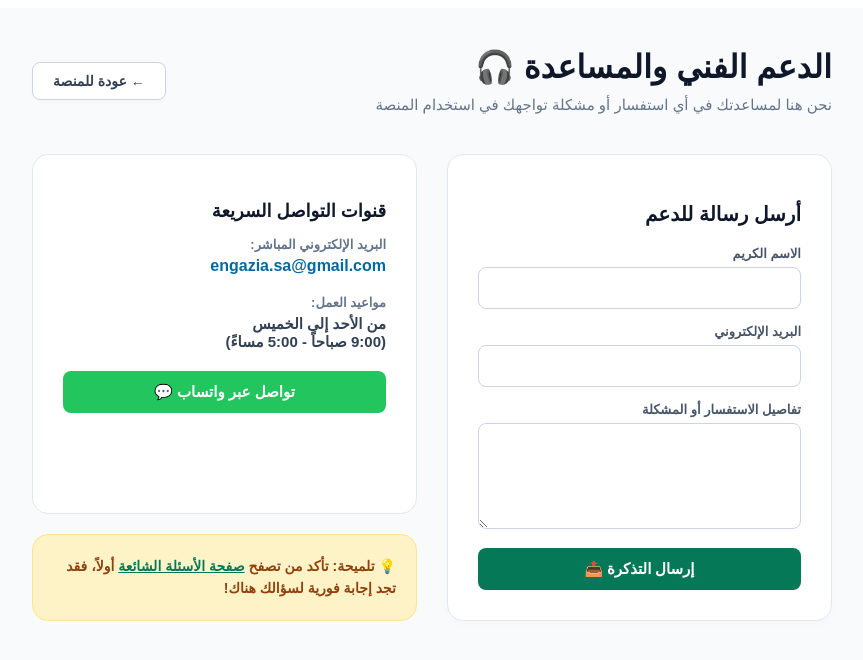
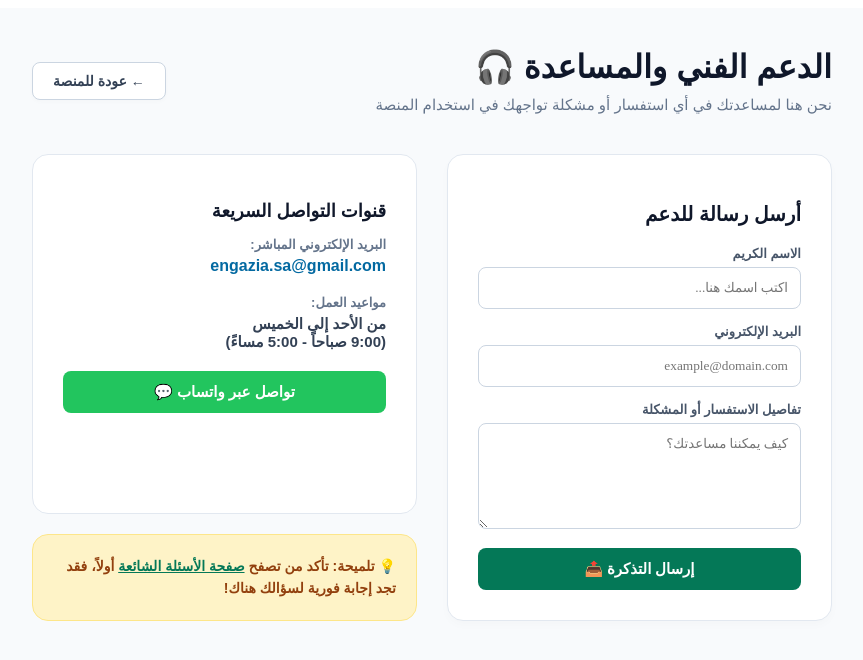
Before and after one commit to engaziasa-lang/engazia-app, a Next.js app: page /support/contact in a window 1280 px wide. Shown: the top 660 px of the page, without its empty margins (208-1071 px from the left). Built offline with nearby package versions, Linux system fonts and the light colour scheme.

Commit message:
Update page.tsx

```diff
--- a/app/support/contact/page.tsx
+++ b/app/support/contact/page.tsx
@@ -1,52 +1,9 @@
 'use client';
 
-import React, { useState } from 'react';
+import React from 'react';
 import Link from 'next/link';
 
 export default function ContactSupportPage() {
-  const [name, setName] = useState('');
-  const [email, setEmail] = useState('');
-  const [message, setMessage] = useState('');
-  const [isSubmitting, setIsSubmitting] = useState(false);
-
-  const handleSubmit = async (e: React.FormEvent) => {
-    e.preventDefault();
-    if (name && email && message) {
-      setIsSubmitting(true);
-
-      try {
-        // إرسال البيانات فعلياً إلى الإيميل باستخدام FormSubmit API
-        const response = await fetch("https://formsubmit.co/ajax/engazia.sa@gmail.com", {
-          method: "POST",
-          headers: {
-            'Content-Type': 'application/json',
-            'Accept': 'application/json'
-          },
-          body: JSON.stringify({
-            "الاسم": name,
-            "البريد الإلكتروني للعميل": email,
-            "تفاصيل المشكلة": message,
-            _subject: "🔥 تذكرة دعم فني جديدة - منصة إنجازيا", // عنوان الإيميل الذي سيصلك
-            _template: "table" // تنسيق الإيميل ليكون مرتباً في جدول
-          })
-        });
-
-        if (response.ok) {
-          alert('✅ تم إرسال رسالتك بنجاح! سيقوم فريق الدعم بالتواصل معك قريباً.');
-          setName('');
-          setEmail('');
-          setMessage('');
-        } else {
-          alert('❌ عذراً، حدث خطأ في الإرسال. يرجى المحاولة لاحقاً أو التواصل عبر الواتساب.');
-        }
-      } catch (error) {
-        alert('❌ عذراً، حدث خطأ في الاتصال. يرجى التأكد من اتصالك بالإنترنت.');
-      } finally {
-        setIsSubmitting(false);
-      }
-    }
-  };
-
   return (
     <div style={{ direction: 'rtl', fontFamily: 'Tajawal, sans-serif', backgroundColor: '#f8fafc', minHeight: '100vh', padding: '40px 20px' }}>
       <div style={{ maxWidth: '800px', margin: '0 auto' }}>
@@ -61,28 +18,36 @@ export default function ContactSupportPage() {
 
         <div style={{ display: 'grid', gridTemplateColumns: 'repeat(auto-fit, minmax(300px, 1fr))', gap: '30px' }}>
 
-          {/* نموذج المراسلة المربوط بالإيميل الحقيقي */}
+          {/* نموذج المراسلة المباشر (Native FormSubmit) */}
           <div style={{ background: '#fff', padding: '30px', borderRadius: '16px', boxShadow: '0 4px 10px rgba(0,0,0,0.02)', border: '1px solid #e2e8f0' }}>
             <h2 style={{ fontSize: '20px', fontWeight: 800, color: '#0f172a', marginBottom: '20px' }}>أرسل رسالة للدعم</h2>
-            <form onSubmit={handleSubmit} style={{ display: 'flex', flexDirection: 'column', gap: '15px' }}>
+
+            {/* تم تحويل النموذج للعمل المباشر بدون تعقيدات برمجية لضمان وصول الإيميل */}
+            <form action="https://formsubmit.co/engazia.sa@gmail.com" method="POST" style={{ display: 'flex', flexDirection: 'column', gap: '15px' }}>
+
+              {/* إعدادات مخفية لخدمة FormSubmit */}
+              <input type="hidden" name="_subject" value="🔥 تذكرة دعم فني جديدة - منصة إنجازيا" />
+              <input type="hidden" name="_captcha" value="false" />
+              <input type="hidden" name="_next" value="https://engazia-app.vercel.app/support/contact" />
+              <input type="hidden" name="_template" value="table" />
+
               <div>
                 <label style={{ display: 'block', fontSize: '13px', fontWeight: 700, color: '#475569', marginBottom: '6px' }}>الاسم الكريم</label>
-                <input type="text" required value={name} onChange={e => setName(e.target.value)} style={{ width: '100%', padding: '12px', borderRadius: '8px', border: '1px solid #cbd5e1', outline: 'none', fontFamily: 'Tajawal', boxSizing: 'border-box' }} />
+                <input type="text" name="الاسم" required placeholder="اكتب اسمك هنا..." style={{ width: '100%', padding: '12px', borderRadius: '8px', border: '1px solid #cbd5e1', outline: 'none', fontFamily: 'Tajawal', boxSizing: 'border-box' }} />
               </div>
+
               <div>
                 <label style={{ display: 'block', fontSize: '13px', fontWeight: 700, color: '#475569', marginBottom: '6px' }}>البريد الإلكتروني</label>
-                <input type="email" required value={email} onChange={e => setEmail(e.target.value)} dir="ltr" style={{ width: '100%', padding: '12px', borderRadius: '8px', border: '1px solid #cbd5e1', outline: 'none', fontFamily: 'Tajawal', textAlign: 'right', boxSizing: 'border-box' }} />
+                <input type="email" name="email" required placeholder="example@domain.com" dir="ltr" style={{ width: '100%', padding: '12px', borderRadius: '8px', border: '1px solid #cbd5e1', outline: 'none', fontFamily: 'Tajawal', textAlign: 'right', boxSizing: 'border-box' }} />
               </div>
+
               <div>
                 <label style={{ display: 'block', fontSize: '13px', fontWeight: 700, color: '#475569', marginBottom: '6px' }}>تفاصيل الاستفسار أو المشكلة</label>
-                <textarea required rows={5} value={message} onChange={e => setMessage(e.target.value)} style={{ width: '100%', padding: '12px', borderRadius: '8px', border: '1px solid #cbd5e1', outline: 'none', fontFamily: 'Tajawal', resize: 'vertical', boxSizing: 'border-box' }}></textarea>
+                <textarea name="الرسالة" required rows={5} placeholder="كيف يمكننا مساعدتك؟" style={{ width: '100%', padding: '12px', borderRadius: '8px', border: '1px solid #cbd5e1', outline: 'none', fontFamily: 'Tajawal', resize: 'vertical', boxSizing: 'border-box' }}></textarea>
               </div>
-              <button
-                type="submit"
-                disabled={isSubmitting}
-                style={{ background: isSubmitting ? '#94a3b8' : '#047857', color: '#fff', border: 'none', padding: '12px', borderRadius: '8px', fontWeight: 900, cursor: isSubmitting ? 'not-allowed' : 'pointer', fontSize: '15px', fontFamily: 'Tajawal', transition: 'background 0.3s' }}
-              >
-                {isSubmitting ? 'جاري الإرسال ⏳...' : 'إرسال التذكرة 📤'}
+
+              <button type="submit" style={{ background: '#047857', color: '#fff', border: 'none', padding: '12px', borderRadius: '8px', fontWeight: 900, cursor: 'pointer', fontSize: '15px', fontFamily: 'Tajawal', transition: 'background 0.3s' }}>
+                إرسال التذكرة 📤
               </button>
             </form>
           </div>
```
